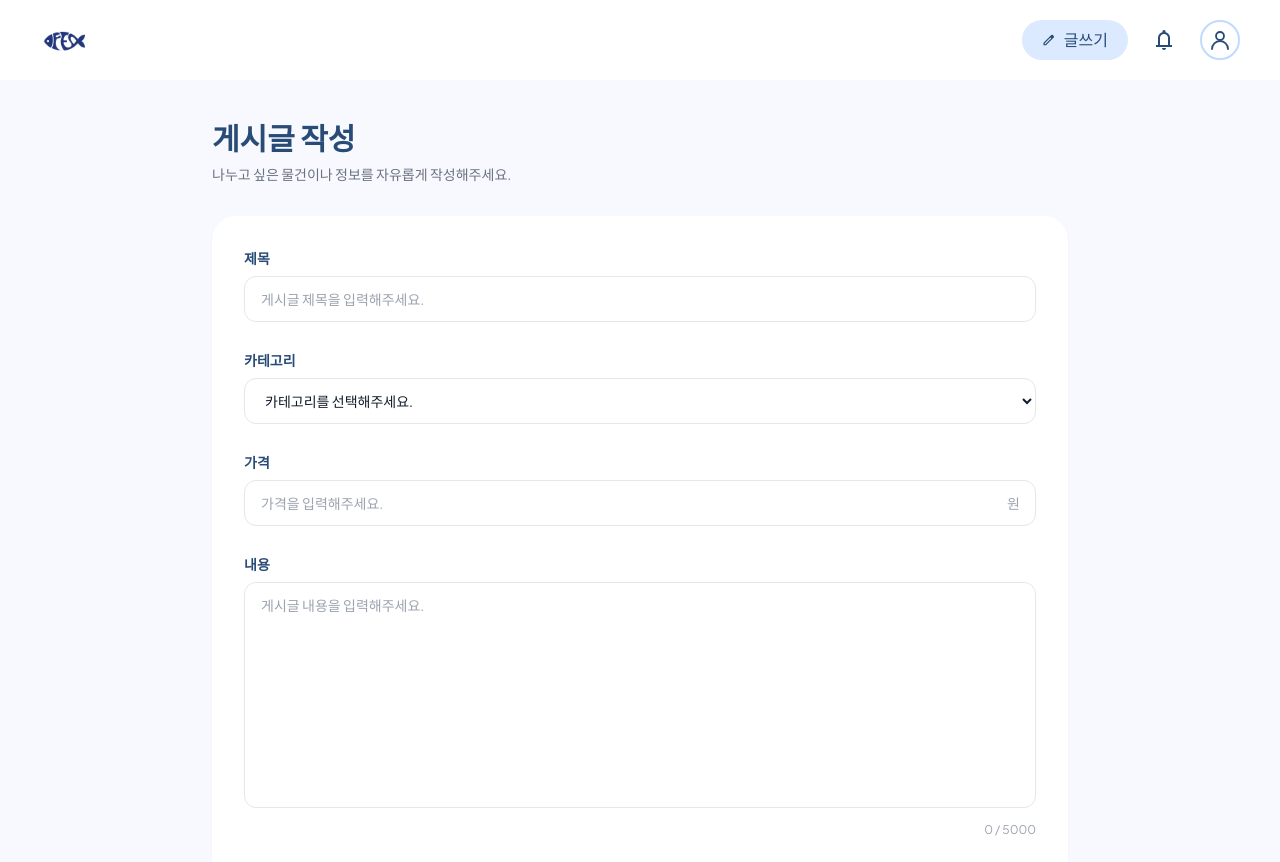
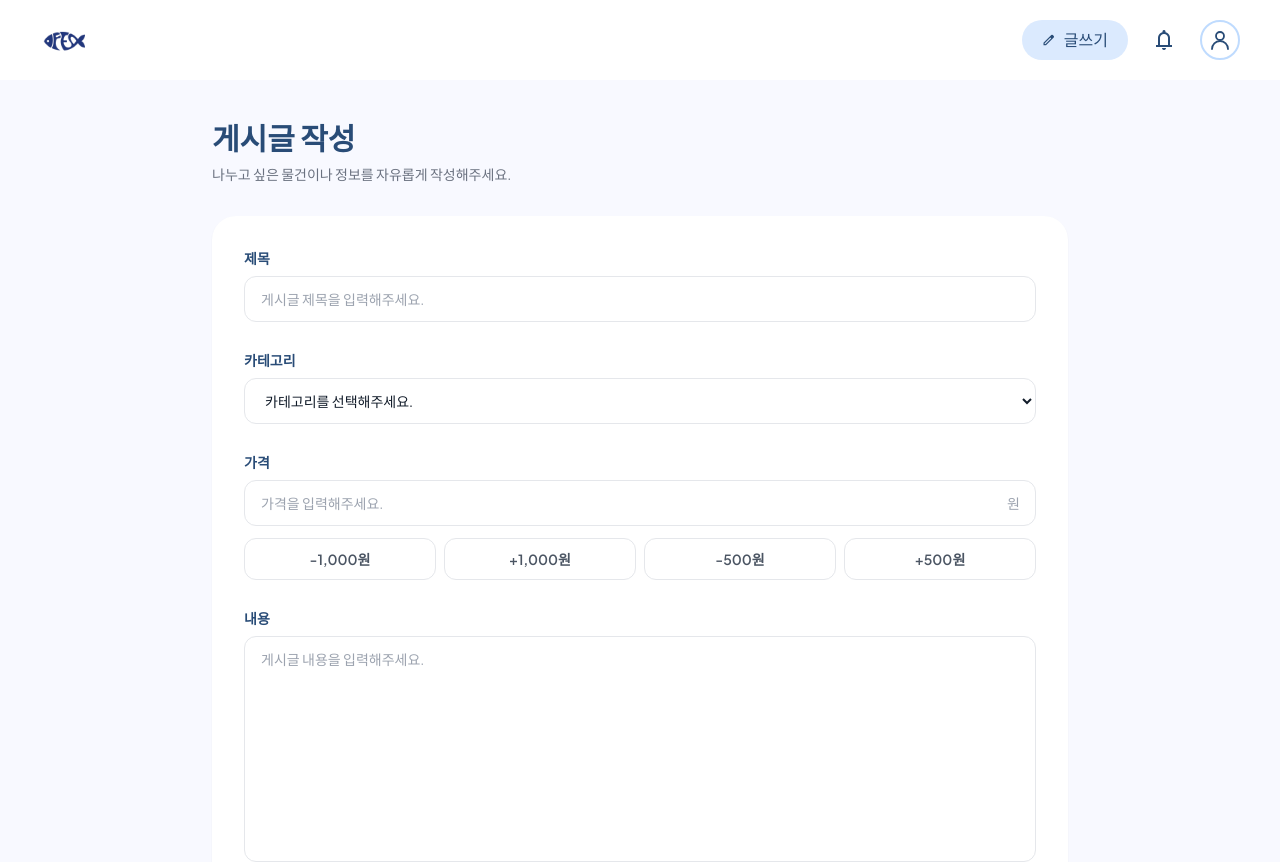
Before and after one commit to VOID-GSM/FEESH_FRONT, a React (Vite) app: page /create in a window 1280 px wide. Shown: the top 862 px of the page. Built offline with nearby package versions, Linux system fonts and the light colour scheme.

Commit message:
fix: 게시글 작성 이미지 및 가격 기능 수정

```diff
--- a/src/api/post.ts
+++ b/src/api/post.ts
@@ -57,7 +57,6 @@ export const createPost = (data: PostRequest, image?: File | null) => {
       content: data.content,
       category: data.category,
       price: data.price,
-      imageUrl: "",
     }),
   );
 
--- a/src/pages/CreatePost.tsx
+++ b/src/pages/CreatePost.tsx
@@ -13,7 +13,7 @@ const categories = [
   { value: "ETC", label: "기타" },
 ];
 
-const MAX_FILE_SIZE = 10 * 1024 * 1024;
+const MAX_FILE_SIZE = 5 * 1024 * 1024;
 
 function CreatePost() {
   const navigate = useNavigate();
@@ -50,7 +50,7 @@ function CreatePost() {
     }
 
     if (file.size > MAX_FILE_SIZE) {
-      alert("이미지는 10MB 이하만 업로드할 수 있습니다.");
+      alert("이미지는 5MB 이하만 업로드할 수 있습니다.");
       event.target.value = "";
       return;
     }
@@ -72,7 +72,37 @@ function CreatePost() {
     setImagePreview("");
   };
 
-  const handleSubmit = async (event: FormEvent<HTMLFormElement>) => {
+  const handlePriceChange = (event: ChangeEvent<HTMLInputElement>) => {
+    const value = event.target.value;
+
+    if (value === "") {
+      setPrice("");
+      return;
+    }
+
+    const numberValue = Number(value);
+
+    if (Number.isNaN(numberValue) || numberValue < 0) {
+      return;
+    }
+
+    setPrice(String(numberValue));
+  };
+
+  const changePrice = (amount: number) => {
+    const currentPrice = price === "" ? 0 : Number(price);
+
+    if (Number.isNaN(currentPrice)) {
+      setPrice(String(Math.max(0, amount)));
+      return;
+    }
+
+    const nextPrice = Math.max(0, currentPrice + amount);
+
+    setPrice(String(nextPrice));
+  };
+
+  const handleSubmit = async (event: FormEvent) => {
     event.preventDefault();
 
     if (loading) {
@@ -140,7 +170,7 @@ function CreatePost() {
   };
 
   return (
-    <div className="min-h-screen bg-[#f8f9ff] text-[#121c2a]">
+    <div className="min-h-screen bg-[#f8f9ff]">
       <Header />
 
       <main className="mx-auto w-full max-w-4xl px-5 py-10">
@@ -208,20 +238,60 @@ function CreatePost() {
                 가격
               </label>
 
+              <div className="space-y-3">
                 <div className="relative">
                   <input
                     id="price"
                     type="number"
                     min="0"
                     value={price}
-                  onChange={(event) => setPrice(event.target.value)}
+                    onChange={handlePriceChange}
                     placeholder="가격을 입력해주세요."
-                  className="w-full rounded-xl border border-gray-200 px-4 py-3 pr-12 text-sm outline-none transition focus:border-[#294C77] focus:ring-2 focus:ring-[#294C77]/10"
+                    className="w-full appearance-none rounded-xl border border-gray-200 px-4 py-3 pr-12 text-sm outline-none transition focus:border-[#294C77] focus:ring-2 focus:ring-[#294C77]/10 [&::-webkit-inner-spin-button]:appearance-none [&::-webkit-outer-spin-button]:appearance-none"
                   />
 
                   <span className="absolute right-4 top-1/2 -translate-y-1/2 text-sm text-gray-400">
                     원
                   </span>
+                </div>
+
+                <div className="grid grid-cols-2 gap-2 sm:grid-cols-4">
+                  <button
+                    type="button"
+                    onClick={() => changePrice(-1000)}
+                    disabled={loading}
+                    className="rounded-xl border border-gray-200 px-3 py-2.5 text-sm font-semibold text-gray-600 transition hover:bg-gray-50 disabled:cursor-not-allowed disabled:opacity-50"
+                  >
+                    -1,000원
+                  </button>
+
+                  <button
+                    type="button"
+                    onClick={() => changePrice(1000)}
+                    disabled={loading}
+                    className="rounded-xl border border-gray-200 px-3 py-2.5 text-sm font-semibold text-gray-600 transition hover:bg-gray-50 disabled:cursor-not-allowed disabled:opacity-50"
+                  >
+                    +1,000원
+                  </button>
+
+                  <button
+                    type="button"
+                    onClick={() => changePrice(-500)}
+                    disabled={loading}
+                    className="rounded-xl border border-gray-200 px-3 py-2.5 text-sm font-semibold text-gray-600 transition hover:bg-gray-50 disabled:cursor-not-allowed disabled:opacity-50"
+                  >
+                    -500원
+                  </button>
+
+                  <button
+                    type="button"
+                    onClick={() => changePrice(500)}
+                    disabled={loading}
+                    className="rounded-xl border border-gray-200 px-3 py-2.5 text-sm font-semibold text-gray-600 transition hover:bg-gray-50 disabled:cursor-not-allowed disabled:opacity-50"
+                  >
+                    +500원
+                  </button>
+                </div>
               </div>
             </div>
 
@@ -264,7 +334,7 @@ function CreatePost() {
                     사진을 첨부해주세요
                   </span>
 
-                  <span className="mt-1 text-xs text-gray-400">최대 10MB</span>
+                  <span className="mt-1 text-xs text-gray-400">최대 5MB</span>
 
                   <input
                     id="post-image"
```
Lines whose indentation alone changed are shown as unchanged.
